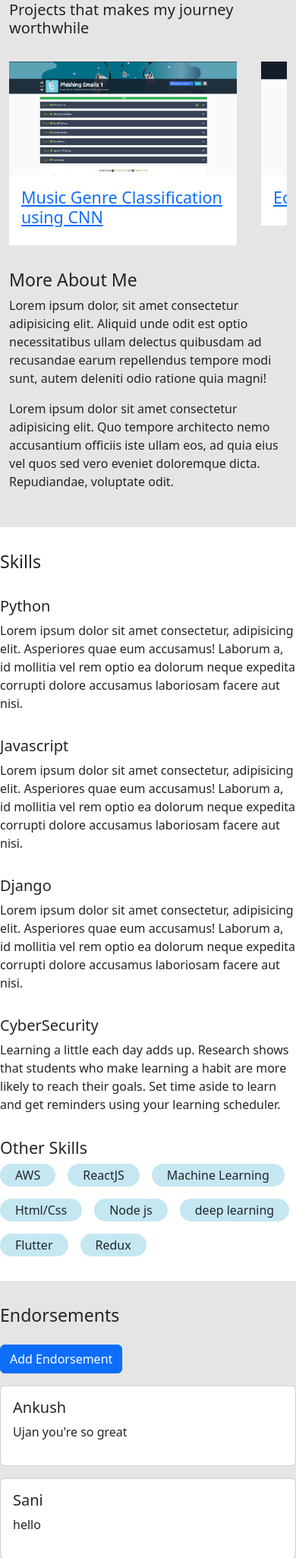
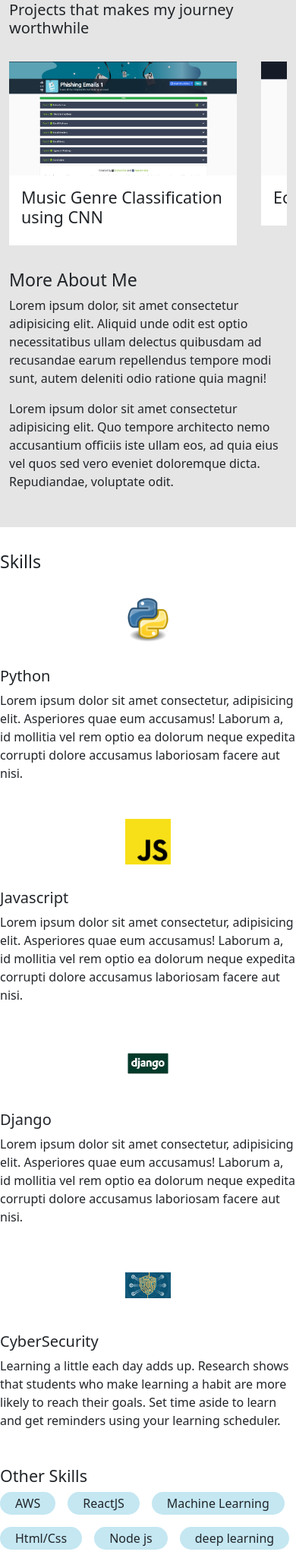
Before and after one commit to UjanShakya/Portfolio, a Django app: page / in a window 390 px wide; the page is wider, and only the part inside the window is pictured. Shown: the part 909-2960 px from the top of that part at 76% size. Run offline with Django 4.2, Linux system fonts and the light colour scheme; data comes from the database, SQL or seed files in the repository; both versions use the stored data as it was after the commit; some libraries are stand-ins or nearby versions.

Commit message:
Final Commit

```diff
--- a/base/models.py
+++ b/base/models.py
@@ -1,3 +1,4 @@
+from email.policy import default
 from django.db import models
 import uuid
 from ckeditor_uploader.fields import RichTextUploadingField
@@ -35,6 +36,7 @@ class Skill(models.Model):
 
     title = models.CharField(max_length=200)
     body = models.TextField(null=True, blank=True)
+    logo = models.ImageField(null=True, default='cs.webp')
     created = models.DateTimeField(auto_now_add=True)
     id = models.UUIDField(
         primary_key=True,
--- a/base/templates/base/home.html
+++ b/base/templates/base/home.html
@@ -28,10 +28,10 @@
         <div class="project--column">
             <a href="{% url 'project' project.id%}">
                 <img class="project--thumbnail" src="{{project.thumbnail.url}}" />
-                <div class="project--body">
-                    <h4>{{project.title}}</h4>
-                </div>
             </a>
+            <div class="project--body">
+                <h4>{{project.title}}</h4>
+            </div>
         </div>
         {% empty %}
         <h3>There are no projects in the database...</h3>
@@ -54,9 +54,14 @@
         <h3>Skills</h3>
         {% for skill in detailedskills %}
         <div class="skill--wrapper">
-            <h5>{{skill.title}}</h5>
-            <p>{{skill.body}}
-            </p>
+            {% if skill.logo %}
+            <img class="skill-logo" src="{{skill.logo.url}}">
+            {% endif %}
+            <div>
+                <h5>{{skill.title}}</h5>
+                <p>{{skill.body}}</p>
+            </div>
+
         </div>
         {% endfor %}
         <h4>Other Skills</h4>
@@ -85,19 +90,4 @@
 
     </div>
 </section>
-<section class="section--1">
-    <div class="container">
-        <form class="contact--form" method="POST">
-            {% csrf_token %}
-            {% for field in form %}
-
-            <div class="mb-3">
-                <label for="exampleInputPassword1" class="form-label">{{field.label}}</label>
-                {{field}}
-            </div>
-            {% endfor%}
-            <input class="btn btn-primary" type="submit" value="submit">
-        </form>
-    </div>
-</section>
 {% endblock content %}
--- a/base/templates/base/inbox.html
+++ b/base/templates/base/inbox.html
@@ -5,7 +5,7 @@
 <div class="container">
     <h3>My Messages</h3>
     <h5>Unread Message ({{unreadCount}})</h5>
-    <table class="table">
+    <table class="table table-striped">
         <thead>
             <tr>
                 <th>Sender</th>
--- a/base/templates/base/navbar.html
+++ b/base/templates/base/navbar.html
@@ -1,9 +1,10 @@
 <section class="navigation-bar">
+
     <a class="nav-link" href="{% url 'home'%}">
         Projects
     </a>
 
-    <a class="nav-link" href="#">
+    <a class="nav-link" href="{% url 'contact'%}">
         Contact
     </a>
     {% if request.user.is_authenticated %}
--- a/base/urls.py
+++ b/base/urls.py
@@ -10,4 +10,5 @@ urlpatterns = [
     path('message/<str:pk>/', views.messagePage, name='message'),
     path('add-skill/', views.addSkill, name='add-skill'),
     path('add-endorsement/', views.addEndorsement, name='add-endorsement'),
+    path('contact/', views.contactPage, name='contact'),
 ]
--- a/base/views.py
+++ b/base/views.py
@@ -11,15 +11,21 @@ def homePage(request):
     detailedskills = Skill.objects.exclude(body='')
     skills = Skill.objects.filter(body='')
     endorsements = Endorsement.objects.filter(approved=True)
+
+    context = {"projects": projects, "skills": skills,
+               "detailedskills": detailedskills, 'endorsements': endorsements}
+    return render(request, 'base/home.html', context)
+
+
+def contactPage(request):
     form = MessageForm()
-    if request.method == "POST":
+    if request.method == 'POST':
         form = MessageForm(request.POST)
         if form.is_valid():
             form.save()
-            messages.success(request, 'Your message was successfully sent!.')
-    context = {"projects": projects, "skills": skills,
-               "detailedskills": detailedskills, 'form': form, 'endorsements': endorsements}
-    return render(request, 'base/home.html', context)
+            messages.success(request, 'Your Message was successfully sent!.')
+    context = {'form': form}
+    return render(request, 'base/contact.html', context)
 
 
 def projectPage(request, pk):
--- a/static/styles/main.css
+++ b/static/styles/main.css
@@ -127,9 +127,17 @@ body {
 .skill--wrapper {
     margin-top: 2em;
     margin-bottom: 2em;
+    display: flex;
+    gap: 2em;
+    align-items: center;
 }
 
+.skill-logo {
+    width: 60px;
+    height: 60px;
+    object-fit: contain;
 
+}
 
 .skill--tag {
     background-color: #C4E7F2;
@@ -166,3 +174,11 @@ body {
         width: 100%;
     }
 }
+
+@media (max-width:400px) {
+
+    .skill--wrapper {
+        flex-flow: column;
+
+    }
+}
```
Also changed, not shown: base/templates/base/contact.html (added, +24 -0 lines), base/migrations/0012_skill_logo.py (added), base/migrations/0013_alter_skill_logo.py (added), db.sqlite3, static/images/cs.webp (added), static/images/django.jpeg (added), static/images/js.png (added), static/images/python.png (added).
